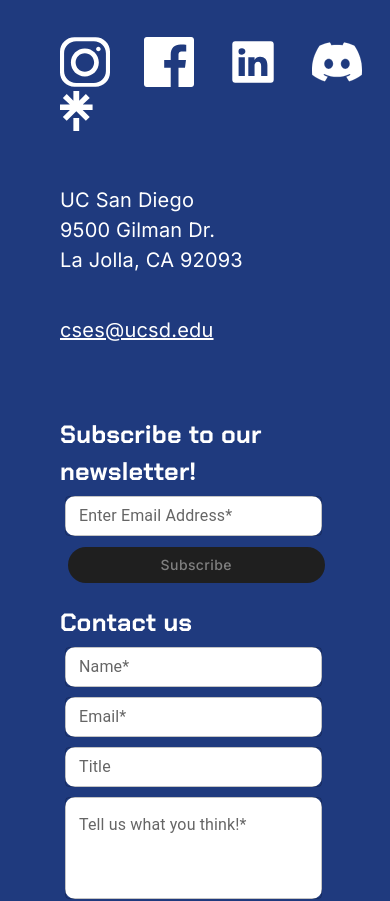
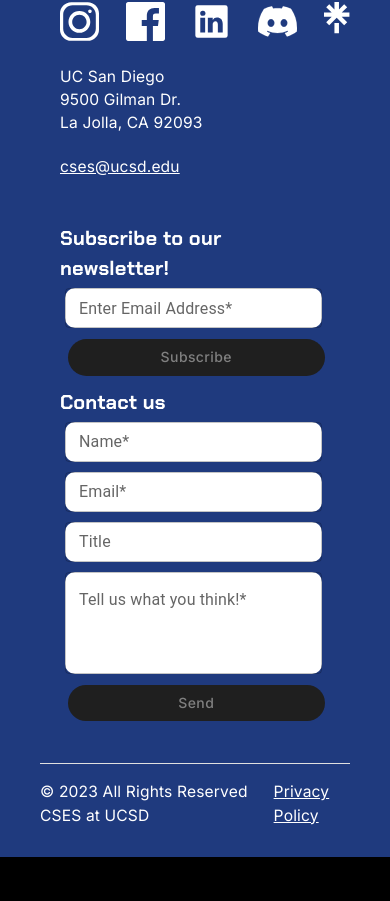
Before and after one commit to Will-Hsu/cses_webdev, a React (Create React App) app in the folder frontend/: page / in a window 390 px wide. Shown: the part 1783-2684 px from the top of the page. After the commit the page ends 2640 px from the top, so only its background shows below. Built offline with nearby package versions, Linux system fonts and the light colour scheme; no server answers; what @2toad/profanity would draw is missing.

Commit message:
improve responsiveness for footer

```diff
--- a/frontend/src/components/Event/MobileEvent.tsx
+++ b/frontend/src/components/Event/MobileEvent.tsx
@@ -64,10 +64,7 @@ const MobileEventBox = ({ targetDate, end_time, location, start_time, title }: E
   };
 
   return (
-    <Box
-      className="outerBox"
-      sx={{ ...styles?.outerBox, padding: '3px', width: '95%', marginBottom: '10px' }}
-    >
+    <Box className="outerBox" sx={{ ...styles?.outerBox, padding: '3px', width: '250px' }}>
       <div
         className="innerBox"
         style={{ ...styles?.innerBox, marginTop: '0px', padding: '10px', width: '95%' }}
--- a/frontend/src/components/Footer/Footer.tsx
+++ b/frontend/src/components/Footer/Footer.tsx
@@ -24,10 +24,10 @@ const Footer = () => {
   const styles = footerStyles(theme);
   return (
     <Container disableGutters maxWidth={false} sx={styles.footer}>
-      <Grid container spacing={2}>
+      <Grid container>
         <Grid item sx={{ margin: '20px', marginRight: 'auto' }}>
           <a href="/">
-            <img src={csesLogo} alt="logo" style={{ height: '80px' }} />
+            <img src={csesLogo} alt="logo" style={{ height: 'clamp(45px, 10vw, 80px)' }} />
           </a>
           <Grid
             container
@@ -46,19 +46,23 @@ const Footer = () => {
                 <img
                   src={logo}
                   alt="logo"
-                  style={{ width: '50px', height: '50px', marginRight: '20px' }}
+                  style={{
+                    width: 'clamp(30px, 10vw, 50px)',
+                    height: 'clamp(30px, 10vw, 50px)',
+                    marginRight: 'clamp(10px, 5vw, 20px)',
+                  }}
                 />
               </Link>
             ))}
           </Grid>
-          <Grid item sx={{ marginTop: '40px' }}>
+          <Grid item sx={{ marginTop: 'clamp(20px, 5vw, 40px)' }}>
             {address.map((text, id) => (
               <Typography key={id} sx={styles.text}>
                 {text}
               </Typography>
             ))}
           </Grid>
-          <Grid item sx={{ marginTop: '40px' }}>
+          <Grid item sx={{ marginTop: 'clamp(20px, 5vw, 40px)' }}>
             <Typography sx={styles.text}>
               <Link href="mailto:cses@ucsd.edu" color="inherit">
                 cses@ucsd.edu
--- a/frontend/src/components/Footer/Forms.tsx
+++ b/frontend/src/components/Footer/Forms.tsx
@@ -94,7 +94,7 @@ const Forms = () => {
   };
 
   return (
-    <div style={{ maxWidth: '530px' }}>
+    <div style={{ maxWidth: '530px', padding: '0' }}>
       <Typography sx={styles.title}>Subscribe to our newsletter!</Typography>
 
       <Collapse in={showSuccess}>
--- a/frontend/src/components/Footer/styles.ts
+++ b/frontend/src/components/Footer/styles.ts
@@ -11,7 +11,7 @@ export const footerStyles = (theme: Theme) => ({
   },
   text: {
     fontFamily: 'Inter, sans-serif',
-    fontSize: '20px',
+    fontSize: 'clamp(10px, 4vw, 20px)',
     textDecoration: 'none',
     color: 'white',
   },
@@ -21,7 +21,7 @@ export const footerStyles = (theme: Theme) => ({
   },
   footerNote: {
     fontFamily: 'Inter, sans-serif',
-    fontSize: '18px',
+    fontSize: 'clamp(10px, 4vw, 18px)',
     color: 'white',
   },
   button: {
@@ -54,7 +54,7 @@ export const footerStyles = (theme: Theme) => ({
     fontWeight: 'bold',
     fontFamily: 'Chakra Petch, sans-serif',
     color: 'white',
-    fontSize: '25px',
-    marginTop: '15px',
+    fontSize: 'clamp(20px, 5vw, 25px)',
+    marginTop: 'clamp(5px, 1vw, 15px)',
   },
 });
```
